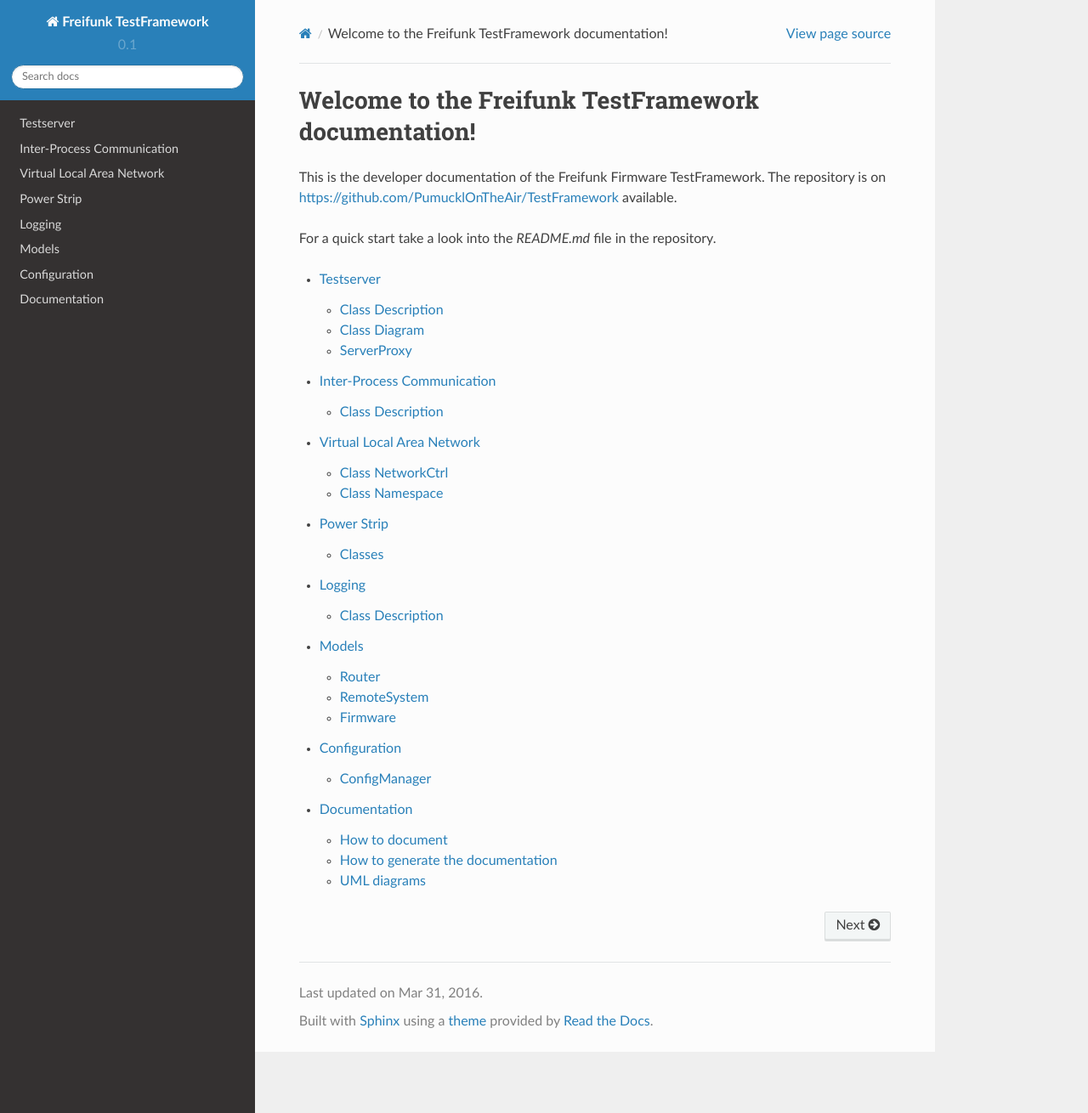
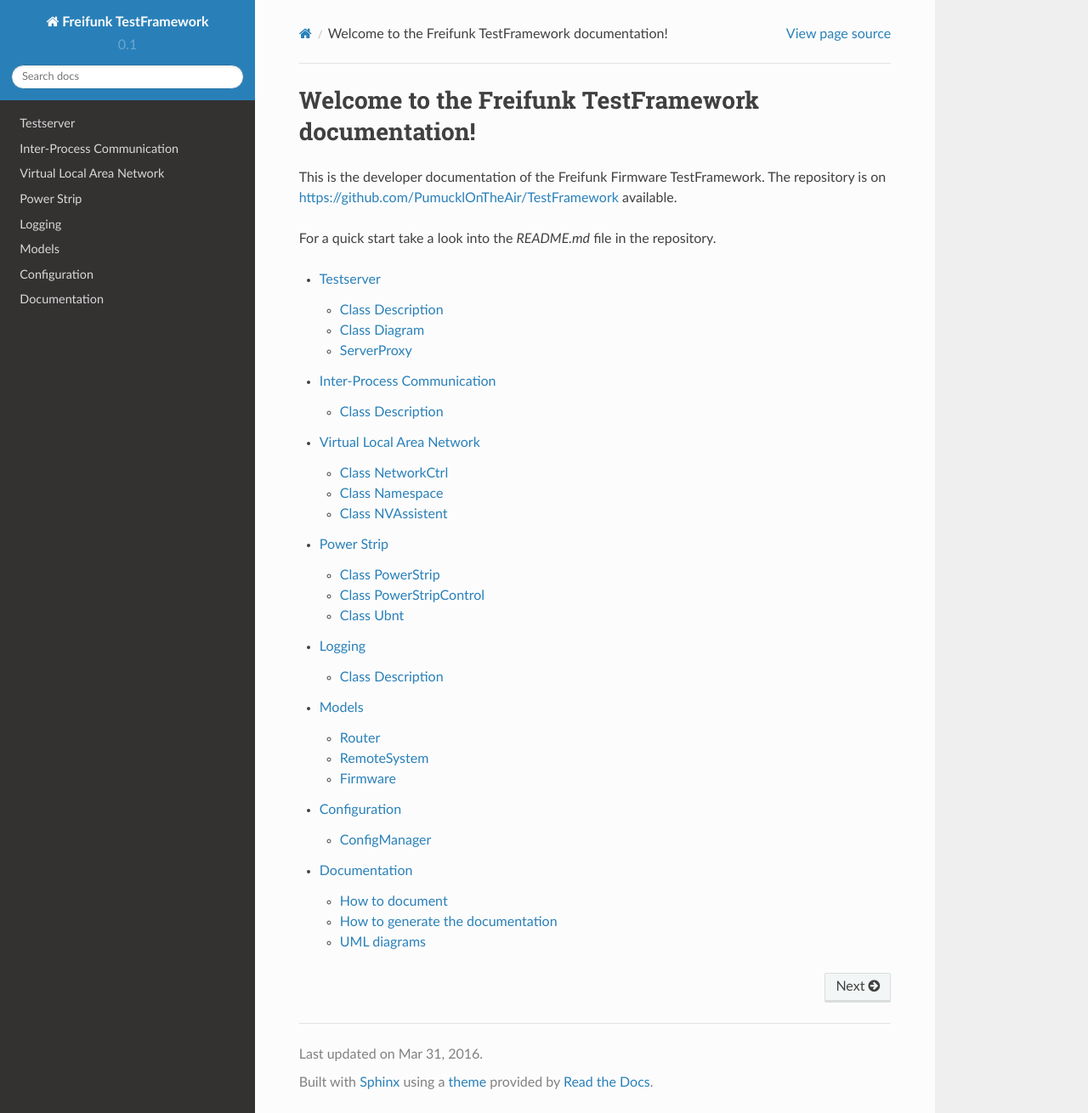
Before and after one commit to PumucklOnTheAir/TestFramework, a Sphinx documentation site: the page built from docs/index.rst, in a window 1280 px wide and 1310 px high. Shown: the whole window at 85% size. Built offline with Sphinx 7.4.7 and the Read the Docs theme 2.0.0, drawn with Linux system fonts in a browser that asks for light colours.

Commit message:
update doc

```diff
--- a/docs/power_strip.rst
+++ b/docs/power_strip.rst
@@ -3,13 +3,17 @@
 ###########
 
 
-Classes
-=======
+Class PowerStrip
+================
 .. automodule:: power_strip.power_strip
   :members:
 
+Class PowerStripControl
+=======================
 .. automodule:: power_strip.power_strip_control
   :members:
 
+Class Ubnt
+==========
 .. automodule:: power_strip.ubnt
   :members:
--- a/docs/vlan.rst
+++ b/docs/vlan.rst
@@ -20,5 +20,10 @@
 
 Class Namespace
 ===============
-'.. automodule:: network.namespace
+.. automodule:: network.namespace
   :members:
+
+Class NVAssistent
+=================
+.. automodule:: network.nv_assist
+  :members:
```
Also changed, not shown: 1 other file.
